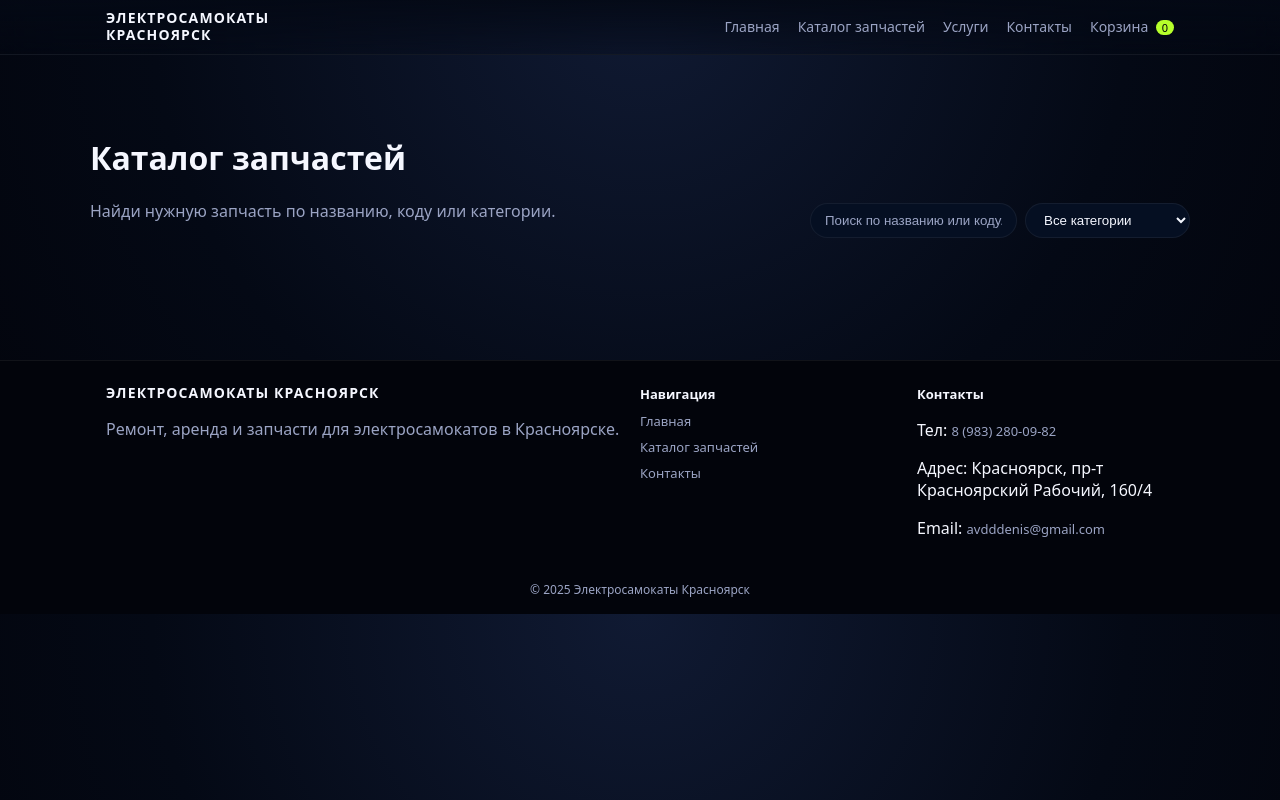
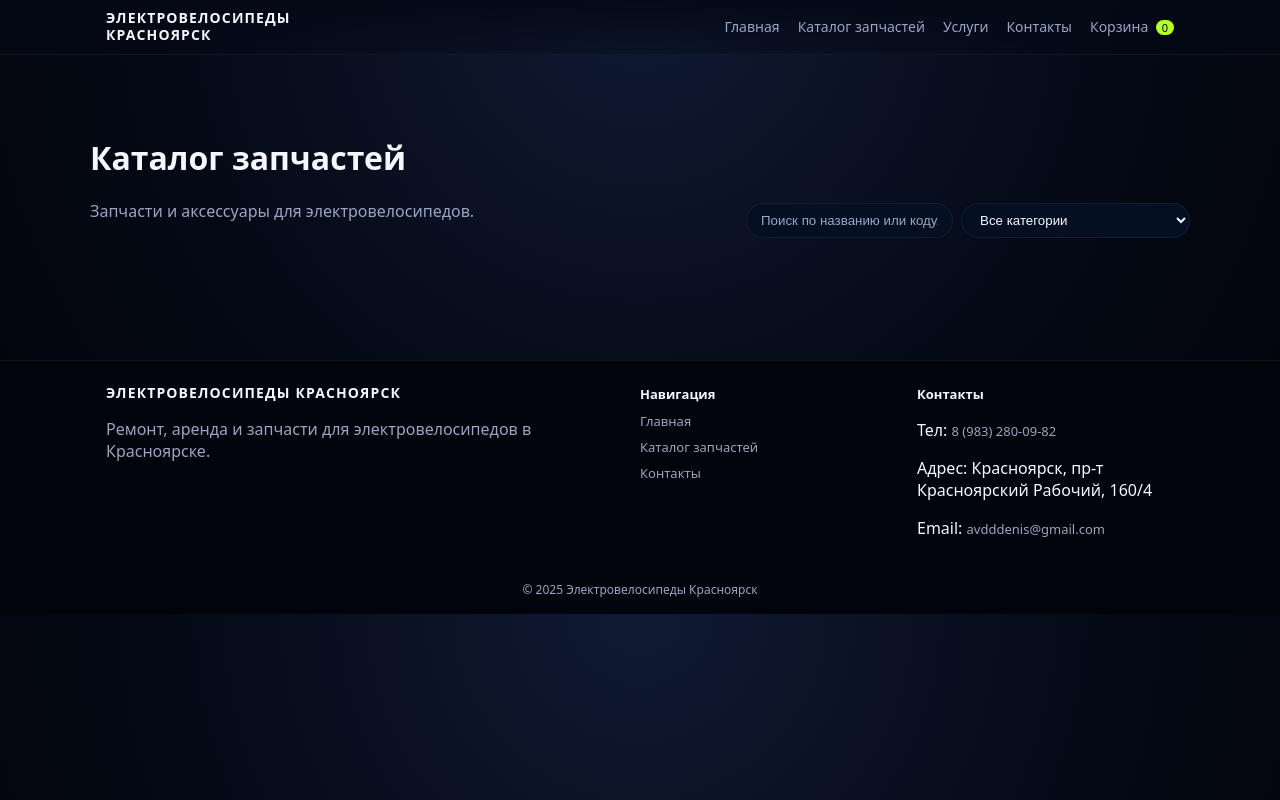
Before and after one commit to glorbosanya/savkasite, a website: page public/catalog.html in a window 1280 px wide. Drawn offline with Linux system fonts and the light colour scheme; no server answers.

Commit message:
Update catalog.html

```diff
--- a/public/catalog.html
+++ b/public/catalog.html
@@ -3,14 +3,14 @@
 <head>
   <meta charset="UTF-8" />
   <meta name="viewport" content="width=device-width, initial-scale=1.0" />
-  <title>Каталог запчастей — Электросамокаты Красноярск</title>
+  <title>Каталог запчастей — Электровелосипеды Красноярск</title>
   <link rel="stylesheet" href="/css/style.css" />
 </head>
 <body>
 
 <header class="eks-header">
   <div class="eks-container">
-    <div class="eks-logo">ЭЛЕКТРОСАМОКАТЫ<br>КРАСНОЯРСК</div>
+    <div class="eks-logo">ЭЛЕКТРОВЕЛОСИПЕДЫ<br>КРАСНОЯРСК</div>
     <nav class="eks-nav" id="eks-nav">
       <a href="/">Главная</a>
       <a href="/catalog">Каталог запчастей</a>
@@ -30,7 +30,7 @@
   <div class="catalog-head">
     <div>
       <h1>Каталог запчастей</h1>
-      <p class="eks-muted">Найди нужную запчасть по названию, коду или категории.</p>
+      <p class="eks-muted">Запчасти и аксессуары для электровелосипедов.</p>
     </div>
     <div class="catalog-filters">
       <input id="search" placeholder="Поиск по названию или коду..." />
@@ -41,7 +41,7 @@
         <option value="контроллеры">Контроллеры</option>
         <option value="свет">Свет</option>
         <option value="экипировка">Экипировка</option>
-        <option value="аренда">Аренда самокатов</option>
+        <option value="аренда">Аренда электровелосипедов</option>
       </select>
     </div>
   </div>
@@ -52,8 +52,8 @@
 <footer class="eks-footer">
   <div class="eks-container eks-footer-grid">
     <div>
-      <div class="eks-logo footer">Электросамокаты Красноярск</div>
-      <p class="eks-muted">Ремонт, аренда и запчасти для электросамокатов в Красноярске.</p>
+      <div class="eks-logo footer">Электровелосипеды Красноярск</div>
+      <p class="eks-muted">Ремонт, аренда и запчасти для электровелосипедов в Красноярске.</p>
     </div>
     <div>
       <h4>Навигация</h4>
@@ -70,7 +70,7 @@
       <p>Email: <a href="mailto:avdddenis@gmail.com">avdddenis@gmail.com</a></p>
     </div>
   </div>
-  <div class="eks-footer-bottom">© 2025 Электросамокаты Красноярск</div>
+  <div class="eks-footer-bottom">© 2025 Электровелосипеды Красноярск</div>
 </footer>
 
 <script src="/js/main.js"></script>
```
